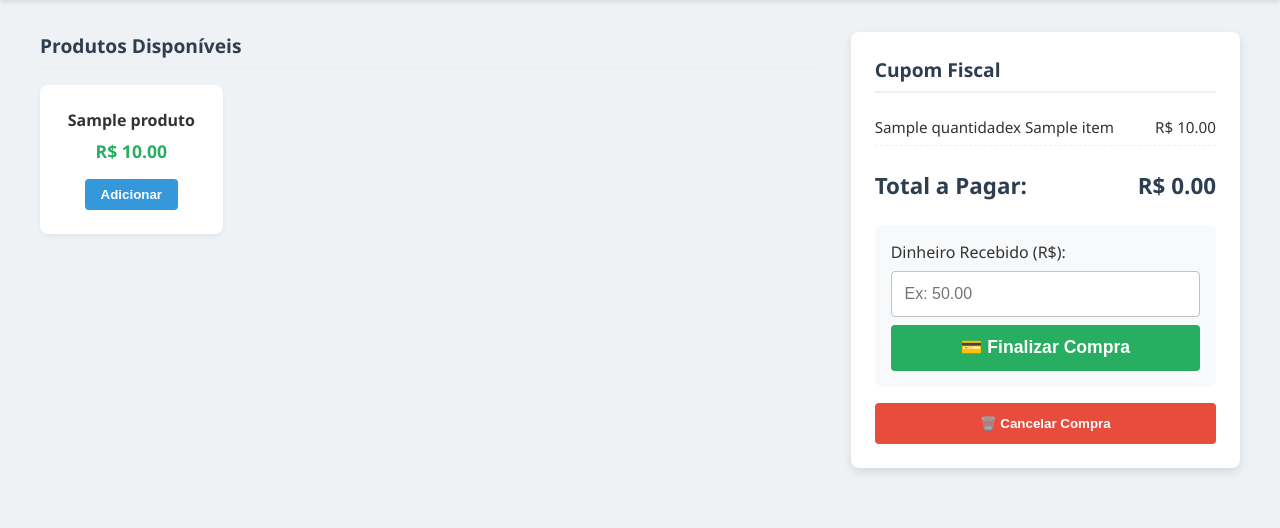
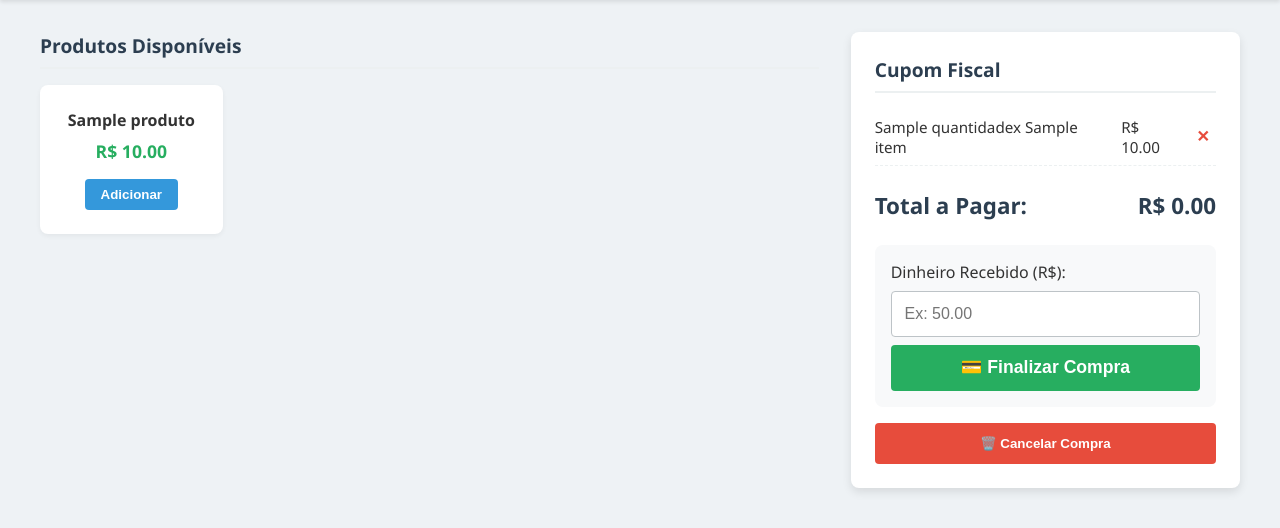
Before and after one commit to LeoSoaresK/MarketCheckout, a Flask app: template templates/index.html in a window 1280 px wide. Shown: the part 65-593 px from the top of the page. Run offline with Flask 3, Linux system fonts and the light colour scheme; the template is opened without the code that fills it: most values are stand-ins (such as "Sample title", 1, 10 or a date in 2020).

Commit message:
Formulário de remoção de item

```diff
--- a/static/style.css
+++ b/static/style.css
@@ -89,11 +89,27 @@ h2 {
 
 .lista-cupom li {
     display: flex;
+    align-items: center;
     justify-content: space-between;
+    gap: 0.5rem;
     padding: 0.5rem 0;
     border-bottom: 1px dashed #ecf0f1;
     font-size: 0.95rem;
 }
+
+.form-remover { margin: 0; }
+
+.btn-remover {
+    background-color: transparent;
+    color: #e74c3c;
+    border: none;
+    cursor: pointer;
+    font-weight: bold;
+    font-size: 1rem;
+    line-height: 1;
+    padding: 0.2rem 0.4rem;
+}
+.btn-remover:hover { color: #c0392b; }
 
 .total-box h3 {
     display: flex;
--- a/templates/index.html
+++ b/templates/index.html
@@ -50,6 +50,10 @@
                         <li>
                             <span>{{ item.quantidade }}x {{ item.nome }}</span>
                             <span>R$ {{ "%.2f"|format(item.preco * item.quantidade) }}</span>
+                            <form action="/remover" method="POST" class="form-remover">
+                                <input type="hidden" name="nome" value="{{ item.nome }}">
+                                <button type="submit" class="btn-remover" title="Remover item">✕</button>
+                            </form>
                         </li>
                         {% endfor %}
                     </ul>
```
